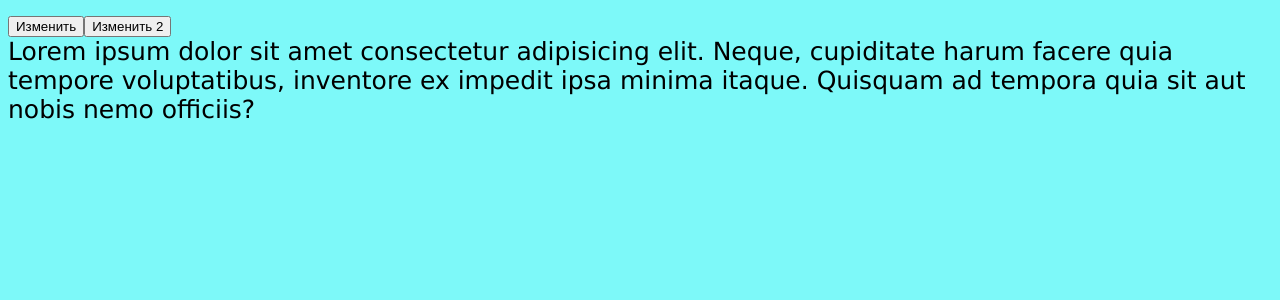
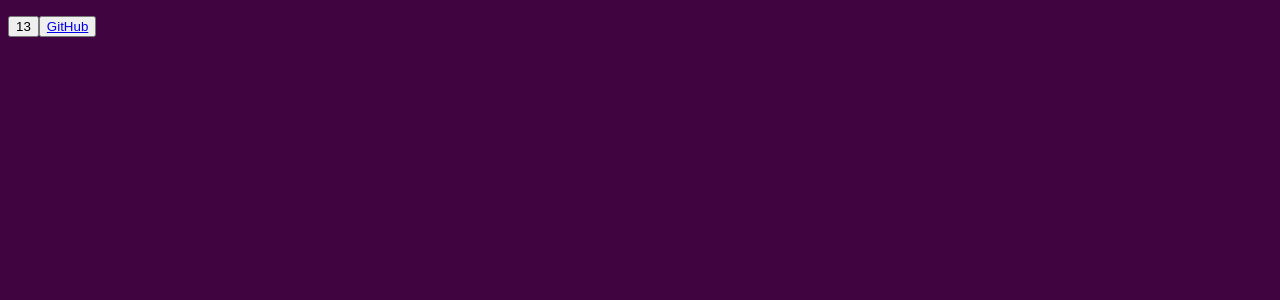
Before and after one commit to bronepoezd410/4AIP_VueExercises410, a Vue app in the folder MakoVueExercises/: page / in a window 1280 px wide. Shown: the top 300 px of the page. Built offline with nearby package versions, Linux system fonts and the light colour scheme.

Commit message:
016_Модификаторы событий

```diff
--- a/MakoVueExercises/src/App.vue
+++ b/MakoVueExercises/src/App.vue
@@ -1,18 +1,10 @@
 <template>
 
-	<div>
-        <button @click="change">Изменить</button>
-        <button @click="change1">Изменить 2</button>
-        {{ text }}
-    </div>
+<!-- обработчик click будет вызван максимум 1 раз -->
+<!-- <a @click.once="doThis"></a> -->
+    <button><a @click.once="plusinteger">{{ integer }}</a></button>
 
-    <div>
-
-        Lorem ipsum dolor sit amet consectetur adipisicing elit. Neque, cupiditate harum facere quia tempore voluptatibus, inventore ex impedit ipsa minima itaque. Quisquam ad tempora <strong>{{ text }}</strong> quia sit aut nobis nemo officiis?
-
-    </div>
-
-
+    <button><a @click.prevent href="http://github.com/bronepoezd410/">GitHub</a></button>
 
 
 
@@ -23,27 +15,25 @@ import { normalizeProps } from 'vue';
 
 export default {
     data() {
-	    return {
-		text: '',
-	    }
+	return {
+        integer: 13
+	}
+
+},
+    methods: {
+        plusinteger: function(){
+            this.integer = this.integer * 2;
+
+        }
     },
-    methods: {
-	change: function() {
-		this.text = 'Я БЕШЕННЫЙ, БЕГИТЕ';
-
-	},
-    change1: function(){
-        this.text = 'Я НЕНОРМАЛЬНЫЙ'
-    }
+    computed: {}
 }
-
-	}
 
 </script>
 
 <style>
 body{
-    background-color: rgb(125, 249, 249);
+    background-color: rgb(64, 5, 65);
 }
 div{
     font-family: Verdana, Geneva, Tahoma, sans-serif;
@@ -51,4 +41,5 @@ div{
 
 }
 
+
 </style>
```
